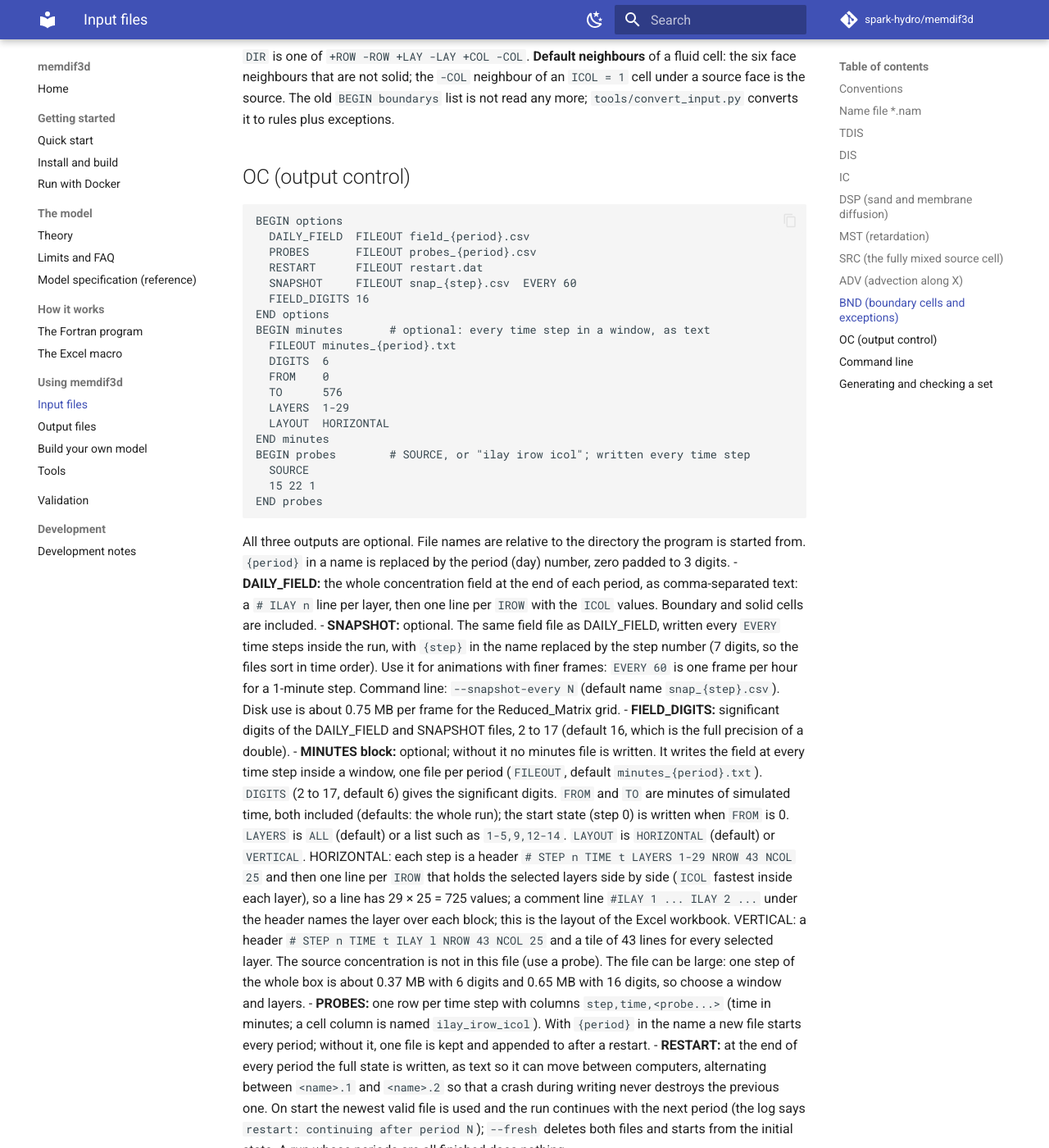
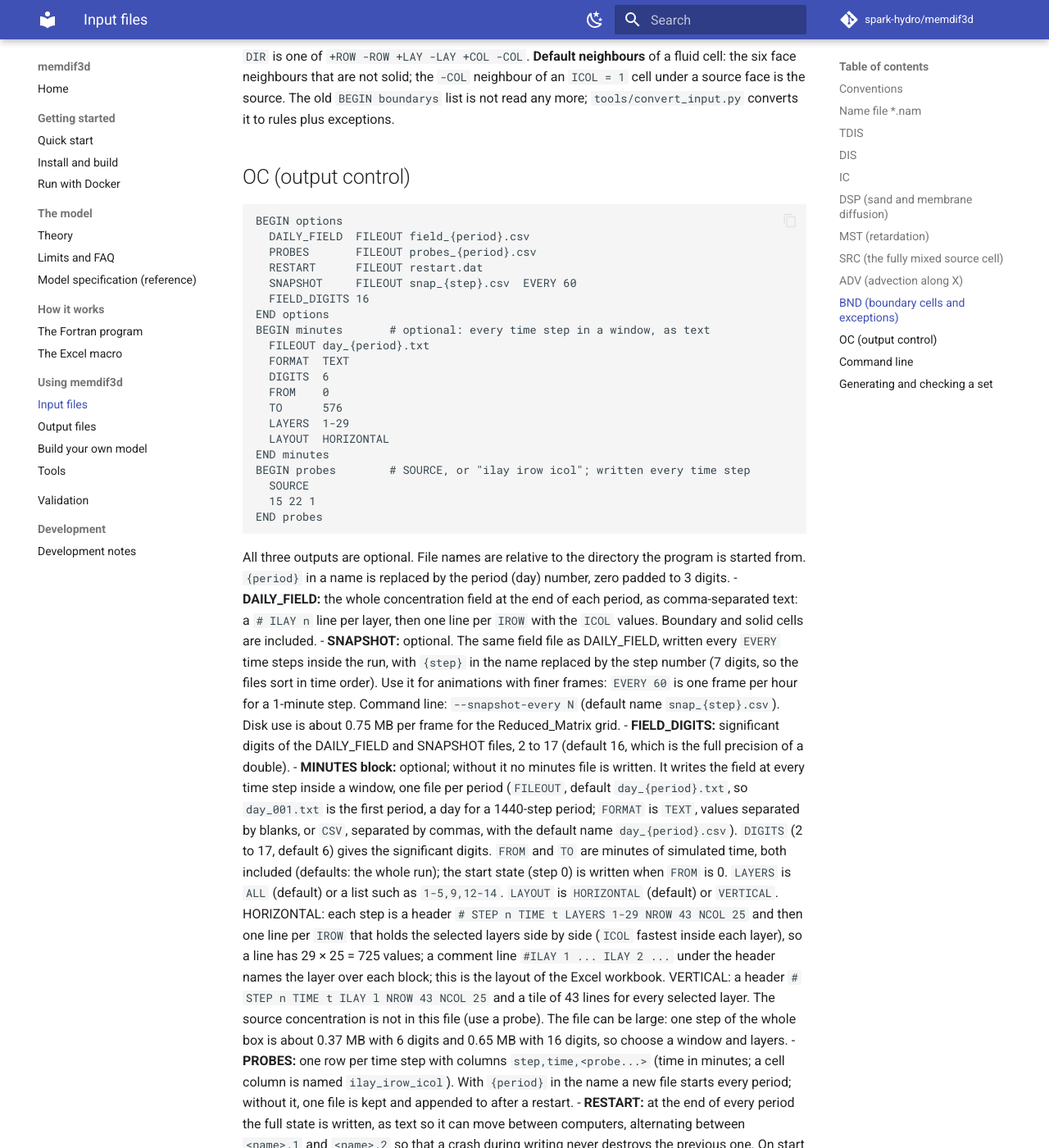
Before and after one commit to spark-hydro/memdif3d, an MkDocs documentation site: the page built from docs/INPUT_SPEC.md, in a window 1280 px wide and 1400 px high, scrolled down 3387 px. Shown: the whole window at 82% size. Built offline with MkDocs 1.6.1 and Material for MkDocs 9.7.7, drawn with Linux system fonts in a browser that asks for light colours; comment, search, counter and statistics services are not loaded.

Commit message:
Minutes output: default name day_NNN.txt, FORMAT TEXT|CSV
Co-Authored-By: Claude Sonnet 5.5 <noreply@anthropic.com>

```diff
--- a/docs/INPUT_SPEC.md
+++ b/docs/INPUT_SPEC.md
@@ -97,7 +97,8 @@ BEGIN options
   FIELD_DIGITS 16
 END options
 BEGIN minutes       # optional: every time step in a window, as text
-  FILEOUT minutes_{period}.txt
+  FILEOUT day_{period}.txt
+  FORMAT  TEXT
   DIGITS  6
   FROM    0
   TO      576
@@ -113,7 +114,7 @@ All three outputs are optional. File names are relative to the directory the pro
 - **DAILY_FIELD:** the whole concentration field at the end of each period, as comma-separated text: a `# ILAY n` line per layer, then one line per `IROW` with the `ICOL` values. Boundary and solid cells are included.
 - **SNAPSHOT:** optional. The same field file as DAILY_FIELD, written every `EVERY` time steps inside the run, with `{step}` in the name replaced by the step number (7 digits, so the files sort in time order). Use it for animations with finer frames: `EVERY 60` is one frame per hour for a 1-minute step. Command line: `--snapshot-every N` (default name `snap_{step}.csv`). Disk use is about 0.75 MB per frame for the Reduced_Matrix grid.
 - **FIELD_DIGITS:** significant digits of the DAILY_FIELD and SNAPSHOT files, 2 to 17 (default 16, which is the full precision of a double).
-- **MINUTES block:** optional; without it no minutes file is written. It writes the field at every time step inside a window, one file per period (`FILEOUT`, default `minutes_{period}.txt`). `DIGITS` (2 to 17, default 6) gives the significant digits. `FROM` and `TO` are minutes of simulated time, both included (defaults: the whole run); the start state (step 0) is written when `FROM` is 0. `LAYERS` is `ALL` (default) or a list such as `1-5,9,12-14`. `LAYOUT` is `HORIZONTAL` (default) or `VERTICAL`. HORIZONTAL: each step is a header `# STEP n TIME t LAYERS 1-29 NROW 43 NCOL 25` and then one line per `IROW` that holds the selected layers side by side (`ICOL` fastest inside each layer), so a line has 29 × 25 = 725 values; a comment line `#ILAY 1 ... ILAY 2 ...` under the header names the layer over each block; this is the layout of the Excel workbook. VERTICAL: a header `# STEP n TIME t ILAY l NROW 43 NCOL 25` and a tile of 43 lines for every selected layer. The source concentration is not in this file (use a probe). The file can be large: one step of the whole box is about 0.37 MB with 6 digits and 0.65 MB with 16 digits, so choose a window and layers.
+- **MINUTES block:** optional; without it no minutes file is written. It writes the field at every time step inside a window, one file per period (`FILEOUT`, default `day_{period}.txt`, so `day_001.txt` is the first period, a day for a 1440-step period; `FORMAT` is `TEXT`, values separated by blanks, or `CSV`, separated by commas, with the default name `day_{period}.csv`). `DIGITS` (2 to 17, default 6) gives the significant digits. `FROM` and `TO` are minutes of simulated time, both included (defaults: the whole run); the start state (step 0) is written when `FROM` is 0. `LAYERS` is `ALL` (default) or a list such as `1-5,9,12-14`. `LAYOUT` is `HORIZONTAL` (default) or `VERTICAL`. HORIZONTAL: each step is a header `# STEP n TIME t LAYERS 1-29 NROW 43 NCOL 25` and then one line per `IROW` that holds the selected layers side by side (`ICOL` fastest inside each layer), so a line has 29 × 25 = 725 values; a comment line `#ILAY 1 ... ILAY 2 ...` under the header names the layer over each block; this is the layout of the Excel workbook. VERTICAL: a header `# STEP n TIME t ILAY l NROW 43 NCOL 25` and a tile of 43 lines for every selected layer. The source concentration is not in this file (use a probe). The file can be large: one step of the whole box is about 0.37 MB with 6 digits and 0.65 MB with 16 digits, so choose a window and layers.
 - **PROBES:** one row per time step with columns `step,time,<probe...>` (time in minutes; a cell column is named `ilay_irow_icol`). With `{period}` in the name a new file starts every period; without it, one file is kept and appended to after a restart.
 - **RESTART:** at the end of every period the full state is written, as text so it can move between computers, alternating between `<name>.1` and `<name>.2` so that a crash during writing never destroys the previous one. On start the newest valid file is used and the run continues with the next period (the log says `restart: continuing after period N`); `--fresh` deletes both files and starts from the initial state. A run whose periods are all finished does nothing.
 
```
Also changed, not shown: docs/outputs.md (+2 -2 lines), 3 other files.
